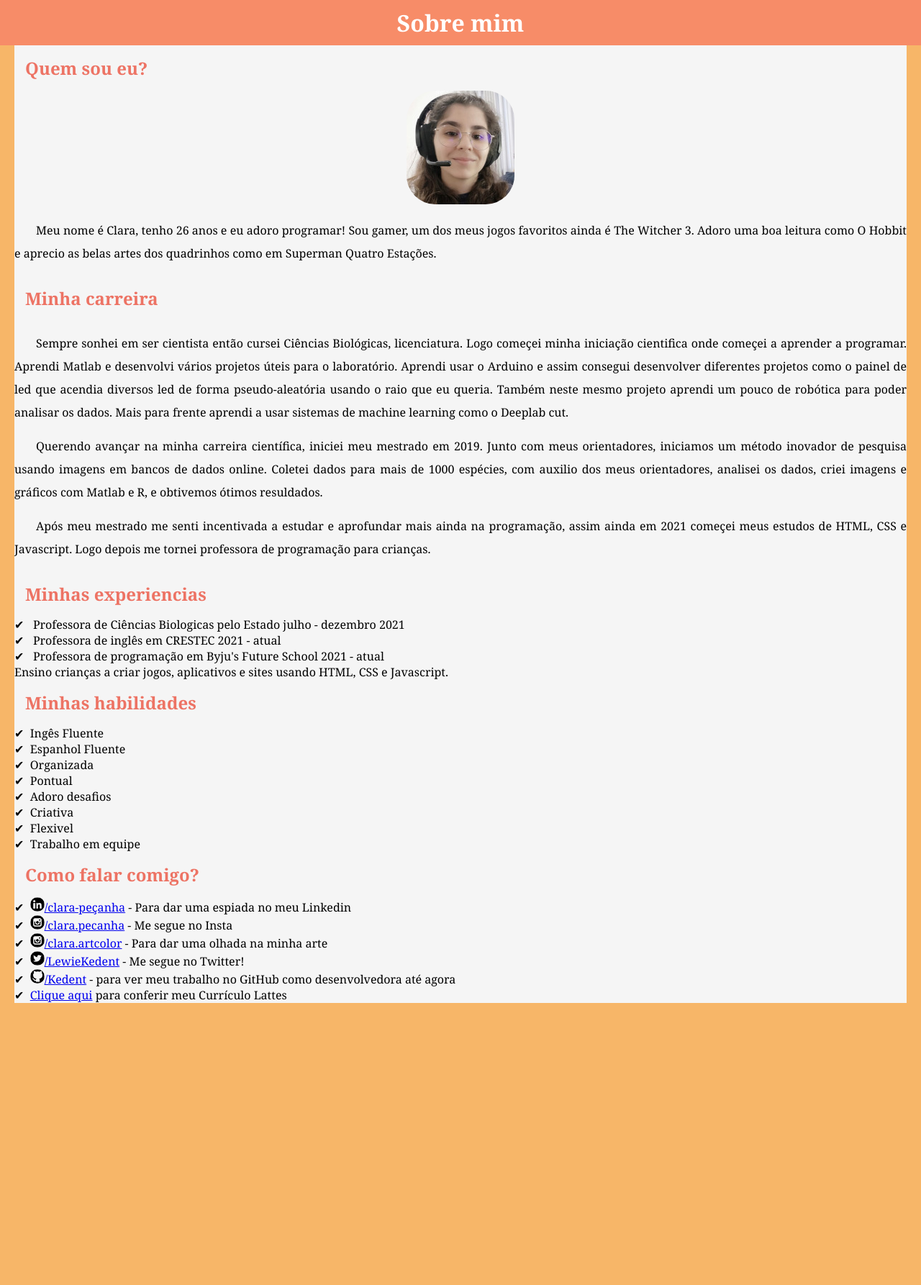
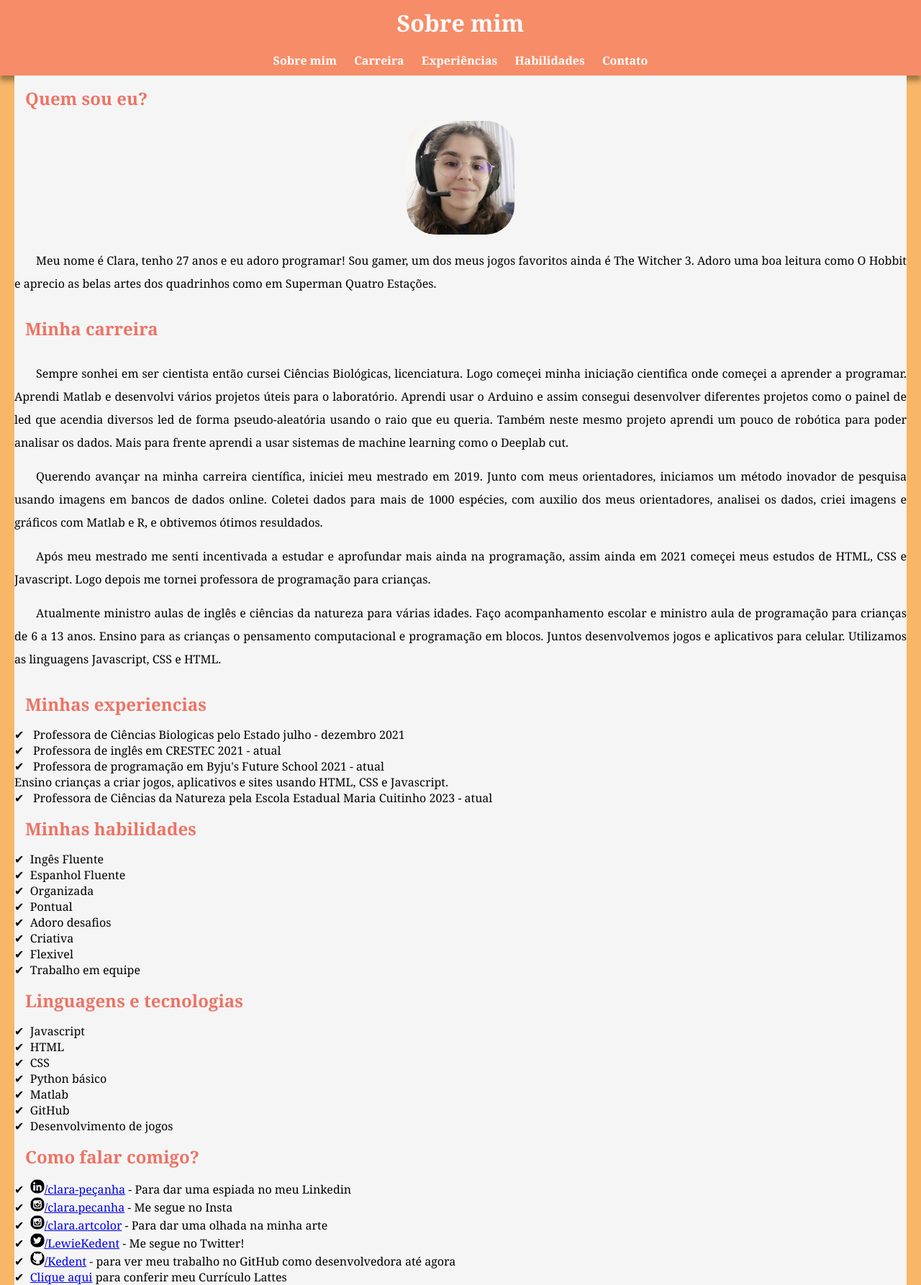
Before and after one commit to ClaraAPS/projeto-android, a plain HTML site: page perfil.html in a window 1280 px wide. Shown: the whole page at 72% size. Before the commit the page ends 1394 px from the top, so only its background shows below. Drawn offline with Linux system fonts and the light colour scheme.

Commit message:
atualizei e melhorei alguns links

```diff
--- a/style02.css
+++ b/estilo/style02.css
@@ -16,6 +16,28 @@
 header {
     background-color: var(--cor3);
     padding: 10px;
+}
+
+nav {
+    background-color: var(--cor3);
+    padding: 10px;
+    box-shadow: 0px 7px 7px rgba(0, 0, 0, 0.356);
+}
+
+nav > a {
+    color: white;
+    padding: 10px;
+    border-radius: 5px 5px 0px 0px;
+    text-decoration: none;
+    font-weight: bold;
+    transition-duration: 0.4s;
+}
+
+nav > a:hover {
+    background-color: var(--cor4);
+    margin-left: 15px;
+    margin-right: 15px;
+    font-size: 17px;
 }
 
 h1 {
--- a/perfil.html
+++ b/perfil.html
@@ -5,7 +5,7 @@
     <meta http-equiv="X-UA-Compatible" content="IE=edge">
     <meta name="viewport" content="width=device-width, initial-scale=1.0">
     <link rel="shortcut icon" href="Firstfear-Whistlepuff-Html.ico" type="image/x-icon">
-    <link rel="stylesheet" href="style02.css">
+    <link rel="stylesheet" href="estilo/style02.css">
     <title>Contato</title>
 </head>
 
@@ -17,20 +17,30 @@
         <h1>Sobre mim</h1>
     </header>
 
+    <nav>
+        <a href="#sobremim">Sobre mim</a>
+        <a href="#carreira">Carreira</a>
+        <a href="#xp">Experiências</a>
+        <a href="#skills">Habilidades</a>
+        <a href="#contato">Contato</a>
+    </nav>
+
     <main>
         <article>
-            <h2>Quem sou eu?</h2>
+            <h2 id="sobremim">Quem sou eu?</h2>
             <img src="imagens/perfil150.jpeg" alt="Foto de perfil" id="perfil">
-            <p>Meu nome é Clara, tenho 26 anos e eu adoro programar! Sou gamer, um dos meus jogos favoritos ainda é The Witcher 3. Adoro uma boa leitura como O Hobbit e aprecio as belas artes dos quadrinhos como em Superman Quatro Estações.</p>
+            <p>Meu nome é Clara, tenho 27 anos e eu adoro programar! Sou gamer, um dos meus jogos favoritos ainda é The Witcher 3. Adoro uma boa leitura como O Hobbit e aprecio as belas artes dos quadrinhos como em Superman Quatro Estações.</p>
 
-            <h2>Minha carreira</h2>
+            <h2 id="carreira">Minha carreira</h2>
             <p>Sempre sonhei em ser cientista então cursei Ciências Biológicas, licenciatura. Logo começei minha iniciação cientifica onde começei a aprender a programar. Aprendi Matlab e desenvolvi vários projetos úteis para o laboratório. Aprendi usar o Arduino e assim consegui desenvolver diferentes projetos como o painel de led que acendia diversos led de forma pseudo-aleatória usando o raio que eu queria. Também neste mesmo projeto aprendi um pouco de robótica para poder analisar os dados. Mais para frente aprendi a usar sistemas de machine learning como o Deeplab cut.</p>
 
             <p>Querendo avançar na minha carreira científica, iniciei meu mestrado em 2019. Junto com meus orientadores, iniciamos um método inovador de pesquisa usando imagens em bancos de dados online. Coletei dados para mais de 1000 espécies, com auxilio dos meus orientadores, analisei os dados, criei imagens e gráficos com Matlab e R, e obtivemos ótimos resuldados.</p>
 
             <p>Após meu mestrado me senti incentivada a estudar e aprofundar mais ainda na programação, assim ainda em 2021 começei meus estudos de HTML, CSS e Javascript. Logo depois me tornei professora de programação para crianças.</p>
 
-            <h2>Minhas experiencias</h2>
+            <p>Atualmente ministro aulas de inglês e ciências da natureza para várias idades. Faço acompanhamento escolar e ministro aula de programação para crianças de 6 a 13 anos. Ensino para as crianças o pensamento computacional e programação em blocos. Juntos desenvolvemos jogos e aplicativos para celular. Utilizamos as linguagens Javascript, CSS e HTML.</p>
+
+            <h2 id="xp">Minhas experiencias</h2>
 
                 <ul>
                     <li>
@@ -43,9 +53,12 @@
                         Professora de programação em Byju's Future School 2021 - atual <br>
                         Ensino crianças a criar jogos, aplicativos e sites usando HTML, CSS e Javascript.
                     </li>
+                    <li>
+                        Professora de Ciências da Natureza pela Escola Estadual Maria Cuitinho 2023 - atual
+                    </li>
                 </ul>
 
-            <h2>Minhas habilidades</h2>
+            <h2 id="skills">Minhas habilidades</h2>
 
             <ul>
                 <li>Ingês Fluente</li>
@@ -59,8 +72,20 @@
 
             </ul>
 
+            <h2>Linguagens e tecnologias</h2>
+
+            <ul>
+                <li>Javascript</li>
+                <li>HTML</li>
+                <li>CSS</li>
+                <li>Python básico</li>
+                <li>Matlab</li>
+                <li>GitHub</li>
+                <li>Desenvolvimento de jogos</li>
+            </ul>
+
             <aside>
-                <h2>Como falar comigo?</h2>
+                <h2 id="contato">Como falar comigo?</h2>
                 <ul>
                     <li><img src="imagens/icone-linkedin.png" alt="linkedin icone"><a href="https://www.linkedin.com/in/clara-pe%C3%A7anha-703593201/" target="_blank">/clara-peçanha</a> - Para dar uma espiada no meu Linkedin</li>
                     <li><img src="imagens/icone-instagram.png" alt="instagram icone"><a href="https://www.instagram.com/clara.pecanha/" target="_blank">/clara.pecanha</a> - Me segue no Insta</li>
```
Also changed, not shown: index.html (+5 -4 lines).
